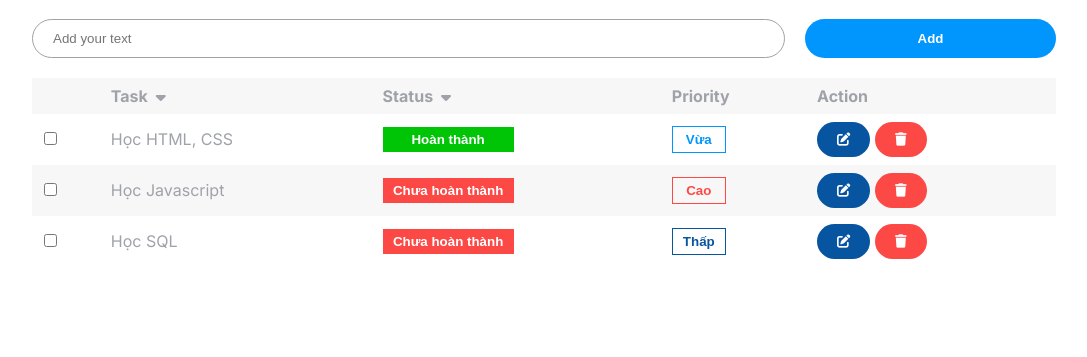
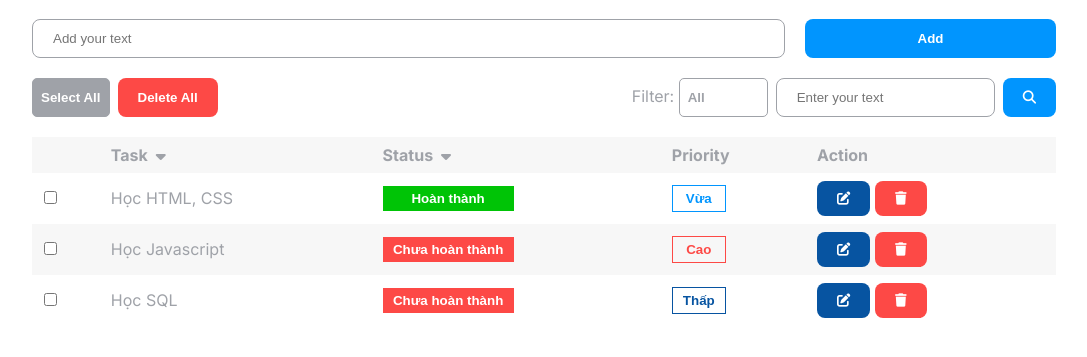
Before and after one commit to tinn1855/todo-list, a plain HTML site: page index.html in a window 1280 px wide. Shown: the part 63-420 px from the top of the page, without its empty margins (96-1183 px from the left). Drawn offline with Linux system fonts and the light colour scheme.

Commit message:
fix confirm delete all task

```diff
--- a/assets/css/styles.css
+++ b/assets/css/styles.css
@@ -59,6 +59,9 @@ tr:nth-child(even) {
 .text-red {
   color: var(--color-red);
 }
+.text-gray {
+  color: var(--color-gray);
+}
 
 /* CSS LAYOUT  */
 
@@ -68,6 +71,14 @@ tr:nth-child(even) {
 }
 .flex {
   display: flex;
+}
+
+.justify-between {
+  justify-content: space-between;
+}
+
+.items-center {
+  align-items: center;
 }
 
 .w-25 {
@@ -100,7 +111,7 @@ tr:nth-child(even) {
   font-weight: 700;
   cursor: pointer;
   text-align: center;
-  border-radius: 9999px;
+  border-radius: 8px;
   padding: 12px 20px;
 }
 
@@ -112,7 +123,7 @@ tr:nth-child(even) {
   font-weight: 700;
   cursor: pointer;
   text-align: center;
-  border-radius: 9999px;
+  border-radius: 8px;
   padding: 10px 20px;
 }
 
@@ -124,7 +135,7 @@ tr:nth-child(even) {
   font-weight: 700;
   cursor: pointer;
   text-align: center;
-  border-radius: 9999px;
+  border-radius: 8px;
   padding: 10px 20px;
 }
 
@@ -132,8 +143,18 @@ tr:nth-child(even) {
   outline: none;
   border: none;
   border: var(--color-gray) solid 1px;
-  border-radius: 9999px;
+  border-radius: 8px;
   padding: 11px 20px;
+}
+
+.btn {
+  border: var(--color-gray) solid 1px;
+  outline: none;
+  background-color: transparent;
+  padding: 11px 8px;
+  border-radius: 5px;
+  cursor: pointer;
+  font-weight: 700;
 }
 
 .completed {
@@ -284,3 +305,7 @@ tr:nth-child(even) {
 .rounded-sm {
   border-radius: 8px;
 }
+
+.hidden {
+  display: none;
+}
--- a/assets/js/main.js
+++ b/assets/js/main.js
@@ -5,6 +5,7 @@ const modalError = document.getElementById("errorModal");
 const inputBox = document.getElementById("input-box");
 const editTaskInput = document.getElementById("editTask");
 const errorMessage = document.getElementById("errorMessage");
+const btnDeleteAll = document.getElementById("deleteAllTask");
 
 const listTasks = [
   {
@@ -29,6 +30,7 @@ const listTasks = [
 
 let deleteTaskId = null;
 let editTaskId = null;
+let currentFilterStatus = "all";
 
 function findTaskById(taskId) {
   return listTasks.find((task) => task.id === taskId);
@@ -64,11 +66,22 @@ function selectOption(id, field, currentValue, options) {
 }
 
 function renderTask() {
-  tableTasks.innerHTML = listTasks
+  const filterTasks = listTasks.filter((task) => {
+    return currentFilterStatus === "all" || task.status === currentFilterStatus;
+  });
+  console.log(filterTasks);
+
+  tableTasks.innerHTML = filterTasks
     .map(
       (task) => `
     <tr>
-      <td><input type="checkbox"></td>
+      <td>
+        <input
+          type="checkbox"
+          data-id="${task.id}"
+          class="task-checkbox"
+        >
+      </td>
       <td>${task.description}</td>
       <td>
         ${selectOption(task.id, "status", task.status, [
@@ -103,7 +116,7 @@ function validateInput(input) {
   if (!trimmed) return "Task cannot be empty!";
   if (/<[a-z][\s\S]*>/i.test(trimmed)) return "Task cannot contain HTML tags!";
   if (/^[!@#$%^&*()_+\-=\[\]{};':"\\|,.<>\/?]/.test(trimmed))
-    return "Task cannot start with special characters!";
+    return "Task cannot contain special characters!";
   return null;
 }
 
@@ -145,15 +158,6 @@ function confirmDelete() {
 
 function cancelDelete() {
   closeModal(modalDelete);
-}
-
-function deleteMultipleTasks(taskIds) {
-  for (let i = listTasks.length - 1; i >= 0; i--) {
-    if (taskIds.includes(listTasks[i].id)) {
-      listTasks.splice(i, 1);
-    }
-  }
-  renderTask();
 }
 
 function editTask(taskId) {
@@ -242,3 +246,56 @@ function sortTaskByStatus() {
   }
   renderTask();
 }
+
+function selectAll() {
+  const checked = tableTasks.querySelectorAll(".task-checkbox");
+  const allChecked = Array.from(checked).every((checkbox) => checkbox.checked);
+  checked.forEach((checkbox) => {
+    if (checkbox) {
+      checkbox.checked = !allChecked;
+    }
+  });
+}
+
+// function deleteMultiTask() {
+//   const checkedCheckboxes = document.querySelectorAll(".task-checkbox:checked");
+//   const taskIds = Array.from(checkedCheckboxes).map((checkbox) =>
+//     parseInt(checkbox.getAttribute("data-id"))
+//   );
+
+//   for (let i = listTasks.length - 1; i >= 0; i--) {
+//     if (taskIds.includes(listTasks[i].id)) {
+//       listTasks.splice(i, 1);
+//     }
+//   }
+//   renderTask();
+// }
+
+function deleteMultiTask() {
+  openModal(document.getElementById("deleteAllModal"));
+}
+
+function confirmDeleteMultiTask() {
+  const checkedCheckboxes = document.querySelectorAll(".task-checkbox:checked");
+  const taskIds = Array.from(checkedCheckboxes).map((checkbox) =>
+    parseInt(checkbox.getAttribute("data-id"))
+  );
+
+  for (let i = listTasks.length - 1; i >= 0; i--) {
+    if (taskIds.includes(listTasks[i].id)) {
+      listTasks.splice(i, 1);
+    }
+  }
+  renderTask();
+  closeModal(document.getElementById("deleteAllModal"));
+}
+
+function cancelDeleteMultiTask() {
+  closeModal(document.getElementById("deleteAllModal"));
+}
+
+function filterByStatus() {
+  const filterSelect = document.getElementById("filterStatus");
+  currentFilterStatus = filterSelect.value;
+  renderTask();
+}
--- a/index.html
+++ b/index.html
@@ -35,6 +35,44 @@
           <button type="submit" class="btn-add w-full">Add</button>
         </div>
       </form>
+      <div class="flex justify-between items-center mt-5 text-gray">
+        <div class="flex gap-2">
+          <button class="btn bg-gray text-white" onclick="selectAll()">
+            Select All
+          </button>
+          <button
+            class="btn-delete"
+            id="deleteAllTask"
+            onclick="deleteMultiTask()"
+          >
+            Delete All
+          </button>
+        </div>
+        <div class="flex gap-2 tex-gray">
+          <div>
+            <span>Filter:</span>
+            <select
+              class="btn text-gray"
+              id="filterStatus"
+              onchange="filterByStatus(this.value)"
+            >
+              <option value="all">All</option>
+              <option value="completed">Completed</option>
+              <option value="incomplete">Incomplete</option>
+            </select>
+          </div>
+          <form action="" class="flex gap-2">
+            <input
+              type="text"
+              class="input-default"
+              placeholder="Enter your text"
+            />
+            <button class="btn-add">
+              <i class="fa-solid fa-magnifying-glass"></i>
+            </button>
+          </form>
+        </div>
+      </div>
       <table>
         <tbody>
           <tr>
@@ -65,14 +103,14 @@
           </div>
           <div class="flex gap-2">
             <button
-              class="btn-delete w-50"
+              class="btn bg-red text-white w-50"
               id="confirmDelete"
               onclick="confirmDelete()"
             >
               OK
             </button>
             <button
-              class="bg-gray btn-delete w-50"
+              class="btn bg-gray text-white w-50"
               id="cancelDelete"
               onclick="cancelDelete()"
             >
@@ -113,6 +151,25 @@
           </button>
         </div>
       </div>
+      <div id="deleteAllModal" class="modal-delete">
+        <div class="modal-delete-content">
+          <p>Are you sure you want to delete all selected tasks?</p>
+          <div class="flex gap-2 mt-5">
+            <button
+              class="btn-delete w-full"
+              onclick="confirmDeleteMultiTask()"
+            >
+              OK
+            </button>
+            <button
+              class="btn text-white bg-gray w-full"
+              onclick="cancelDeleteMultiTask()"
+            >
+              Cancel
+            </button>
+          </div>
+        </div>
+      </div>
     </div>
 
     <script src="assets/js/main.js"></script>
```
